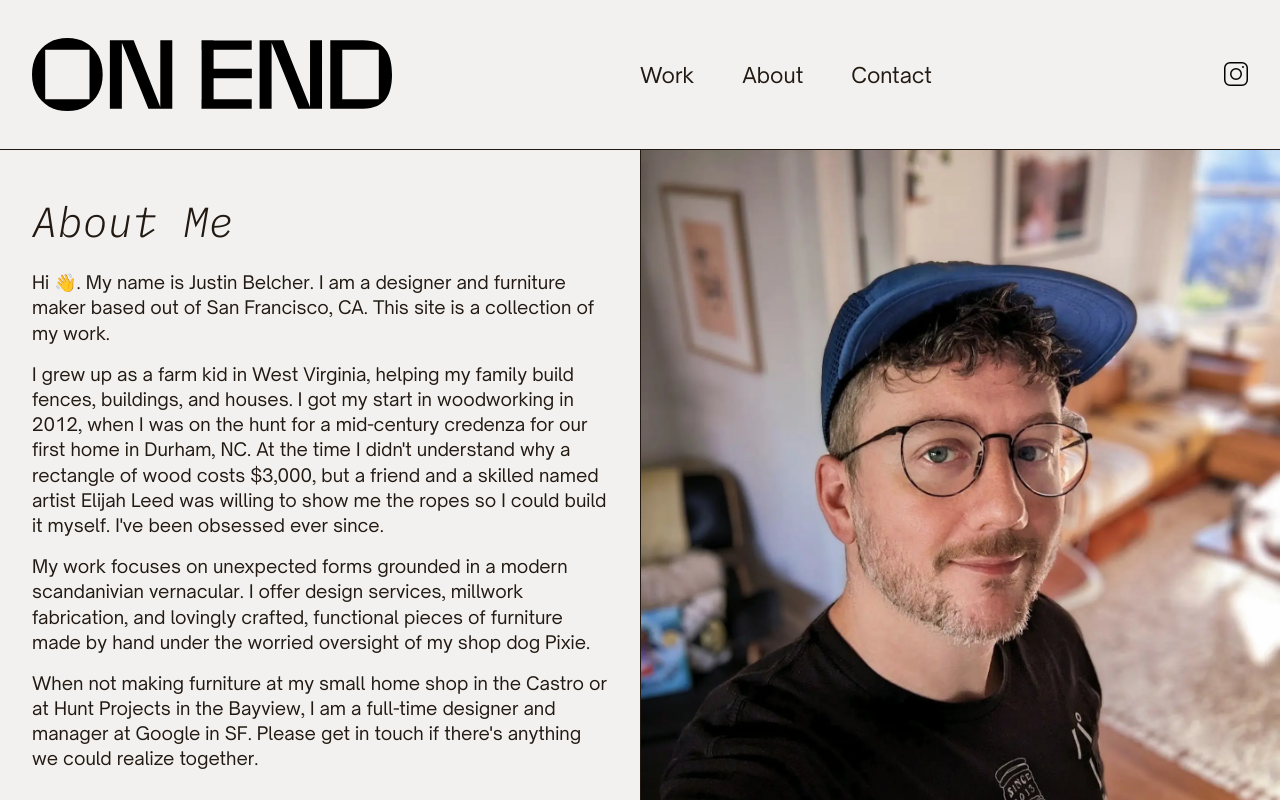
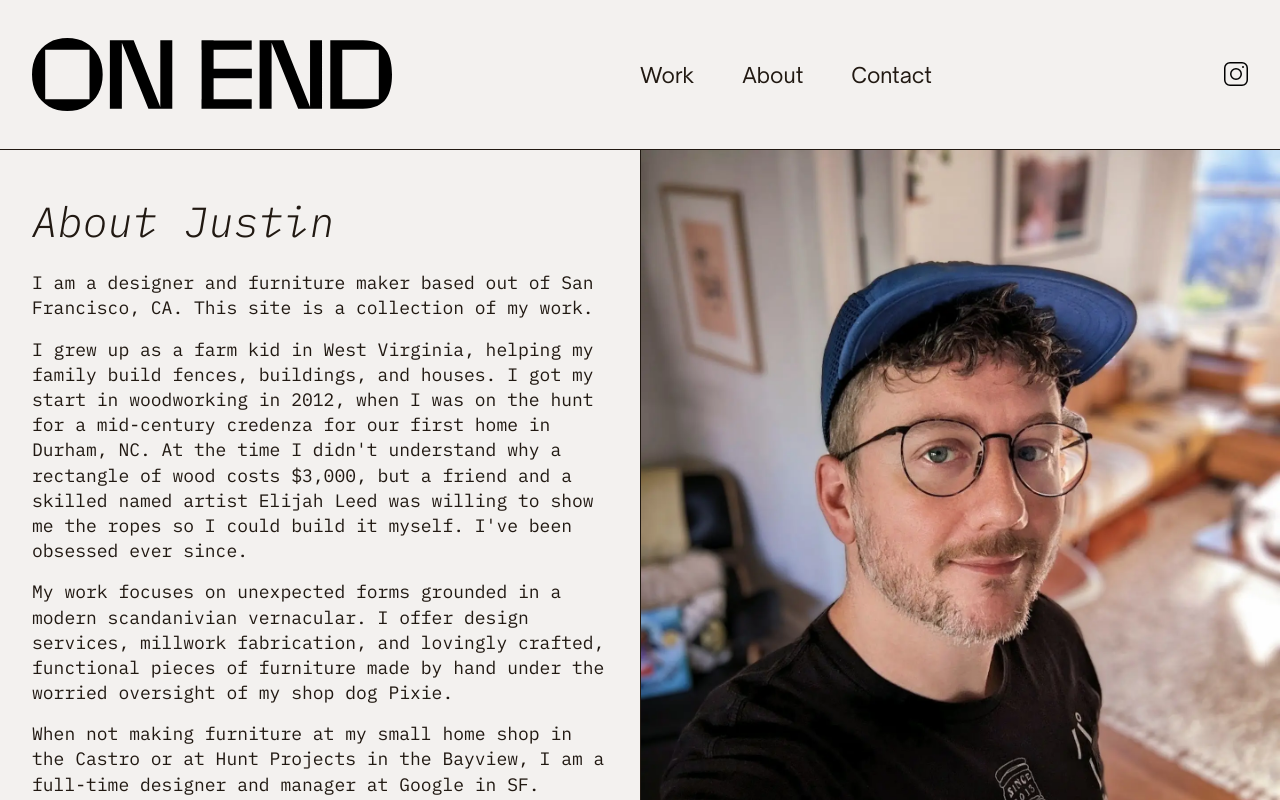
Before and after one commit to Uvacoder/woodstudio, a Next.js app: page /about in a window 1280 px wide. Shown: the top 800 px of the page. Built offline with nearby package versions, Linux system fonts and the light colour scheme.

Commit message:
Update font size

```diff
--- a/src/components/Text.tsx
+++ b/src/components/Text.tsx
@@ -8,6 +8,7 @@ export const Text = styled("span", {
     size: {
       1: { fontSize: "$1" },
       2: { fontSize: "$2" },
+      2.5: { fontSize: "$2.5" },
       3: { fontSize: "$3" },
       4: { fontSize: "$4" },
       5: { fontSize: "$5" },
--- a/src/pages/about.tsx
+++ b/src/pages/about.tsx
@@ -9,7 +9,8 @@ export default function About() {
   const P = ({ children }) => (
     <Text
       as="p"
-      size={{ "@intiial": "2", "@m": "3" }}
+      family="secondary"
+      size={{ "@initial": "2.5", "@m": "3" }}
       lineHeight="paragraph"
       css={{ marginBottom: "$2" }}
     >
@@ -27,17 +28,16 @@ export default function About() {
             as="h1"
             family="secondary"
             style="italic"
-            size={{ "@initial": "6", "@m": "6" }}
+            size={{ "@initial": "5", "@m": "6" }}
             weight="light"
             lineHeight="tight"
             css={{ marginBottom: "$3" }}
           >
-            About Me
+            About Justin
           </Text>
           <P>
-            Hi 👋. My name is Justin Belcher. I am a designer and furniture
-            maker based out of San Francisco, CA. This site is a collection of
-            my work.
+            I am a designer and furniture maker based out of San Francisco, CA.
+            This site is a collection of my work.
           </P>
           <P>
             I grew up as a farm kid in West Virginia, helping my family build
--- a/src/styles/stitches.config.js
+++ b/src/styles/stitches.config.js
@@ -37,6 +37,7 @@ export const {
     fontSizes: {
       1: "12px",
       2: "14px",
+      2.5: "16px",
       3: "18px",
       4: "21px",
       5: "30px",
```
